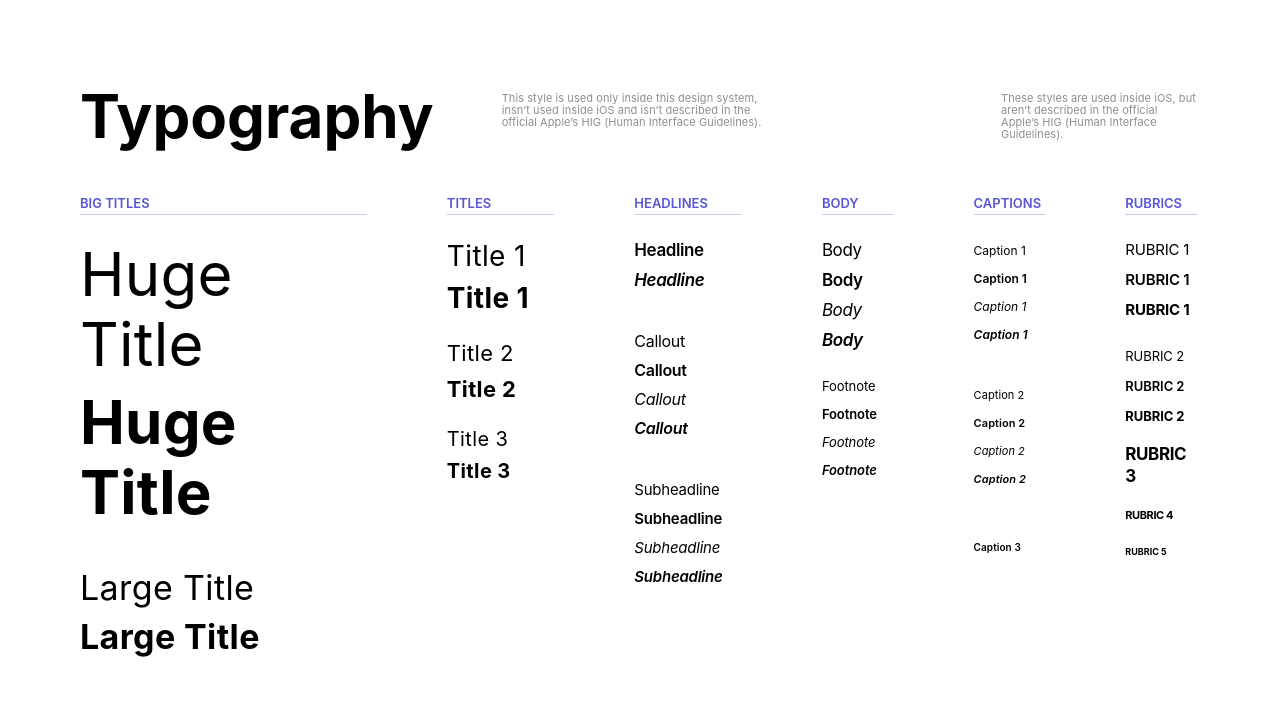
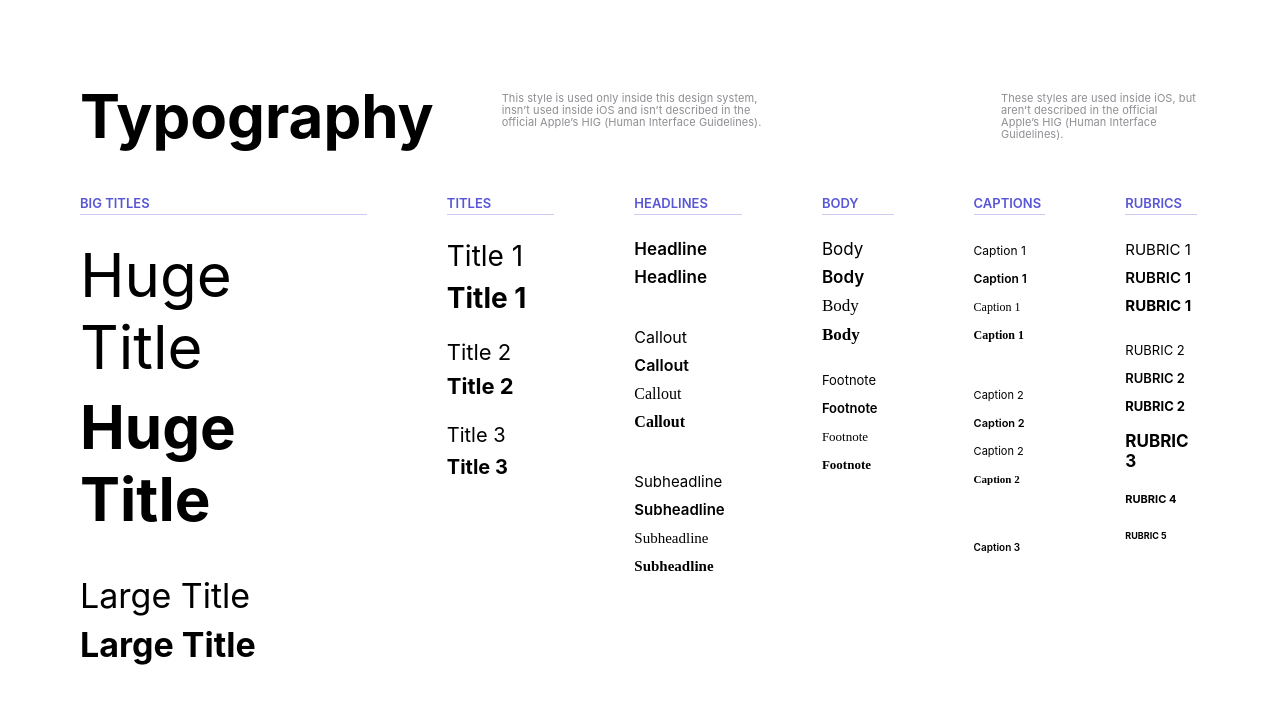
Before and after one commit to junseopsan/san-design-system, a React (Create React App) app: page /typography in a window 1280 px wide. Shown: the top 704 px of the page. Built offline with nearby package versions, Linux system fonts and the light colour scheme.

Commit message:
FIx: 리팩토링

```diff
--- a/src/styles/theme.ts
+++ b/src/styles/theme.ts
@@ -1,312 +1,98 @@
 import { css } from '@emotion/react'
 
-const fontNomalStyle = css`
-  font-weight: 400;
-`
-const fontSemiBoldStyle = css`
-  font-weight: 600;
-`
-const fontBoldStyle = css`
-  font-weight: 700;
-`
-const fontItalicStyle = css`
-  font-style: italic;
-`
-const textUpperCaseStyle = css`
-  text-transform: uppercase;
-`
-const hugeTitleCmmStyle = css`
-    font-size: 60px;
-    line-height: 70px;
-    letter-spacing: 0.25px;
-`
-const largeTitleCmmStyle = css`
-    font-size: 34px;
-    line-height: 41px;
-    letter-spacing: 0.374px;
-`
-const titleOneCmmStyle = css`
-    font-size: 28px;
-    line-height: 34px;
-    letter-spacing: 0.364px;
-`
-const titleTwoCmmStyle = css`
-    font-size: 22px;
-    line-height: 28px;
-    letter-spacing: 0.35px;
-`
-const titleThreeCmmStyle = css`
-    font-size: 20px;
-    line-height: 24px;
-    letter-spacing: 0.38px;
-`
-const headlinesCmmStyle = css`
-    font-size: 17px;
-    line-height: 22px;
-    letter-spacing: -0.408px;
-`
-const calloutCmmStyle = css`
-    font-size: 16px;
-    line-height: 21px;
-    letter-spacing: -0.32px;
-`
-const subheadlineCmmStyle = css`
-    font-size: 15px;
-    line-height: 20px;
-    letter-spacing: -0.24px;
-`
-const bodyCmmStyle = css`
-    font-size: 17px;
-    line-height: 22px;
-    letter-spacing: -0.408px;
-`
-const footnoteCmmStyle = css`
-    font-size: 13px;
-    line-height: 16px;
-    letter-spacing: -0.078px;
-`
-const captions1CmmStyle = css`
-    font-size: 12px;
-    line-height: 16px;
-`
-const captions2CmmStyle = css`
-    font-size: 11px;
-    line-height: 12px;
-    letter-spacing: 0.066px;
-`
-const captions3CmmStyle = css`
-    font-size: 10px;
-    line-height: 12px;
-    letter-spacing: 0.07px;
-`
-const rubric1CmmStyle = css`
-    font-size: 15px;
-    line-height: 22px;
-    letter-spacing: -0.21px;
-`
-const rubric2CmmStyle = css`
-    font-size: 13px;
-    line-height: 22px;
-    letter-spacing: -0.07px;
-`
-const rubric3CmmStyle = css`
-    font-size: 17px;
-    line-height: 22px;
-    letter-spacing: -0.41px;
-`
-const rubric4CmmStyle = css`
-    font-size: 11px;
-    line-height: 16px;
-    letter-spacing: -0.41px;
-`
-const rubric5CmmStyle = css`
-    font-size: 9px;
-    line-height: 22px;
-`
+const fontSizeMap = {
+  nine: 9,
+  oneZero: 10,
+  oneOne: 11,
+  oneTwo: 12,
+  oneThree: 13,
+  oneFive: 15,
+  oneSix: 16,
+  oneSeven: 17,
+  twoZero: 20,
+  twoTwo: 22,
+  twoEight: 28,
+  threeFour: 34,
+  sixZero: 60,
+} as const
+
+const fontWeightMap = {
+  normal:400,
+  semiBold:600,
+  bold:700,
+}
+
+const generateTypography = (
+  size: keyof typeof fontSizeMap,
+  weight: keyof typeof fontWeightMap,
+  fontFamily?:string,
+  textTransform?:string
+) => {
+  return css`
+    font-size: ${fontSizeMap[size]}px;
+    font-weight: ${fontWeightMap[weight]};
+    font-family: ${fontFamily};
+    text-transform: ${textTransform};
+  `
+}
+
+// todo : generateTypography 추상화. 반복을 줄여보자. iterate. map. 클로져. 커링기법. 등등. 리버스 엔지니어링. emotion. react. <- 리버스 엔지니어링.
+// 리액트 렌더링. 라이브러리를 전체 x. 렌더링 해주는 부분. 시간이 걸려도 천천히 한줄씩. 인사이트. 어떻게든.
+// 리버스 엔지니어링. 남들 안하는 행위를 할수록 스코프가 좁아진다. 호기심에서 시작한다. 성장을 위해 x 오래가지 못한다.
+// tsx html markup. babel. 추상구문트리. webpack 웹 번들링. 호기심.
+// 에프랩 없이 멘토링. 나 혼자서 할 수 있어야 한다. 감사합니다. 깃허브.
+// 내 성장에 누군가의 디펜더시가 걸려이으면 좋지않다.
+// 선두에 있을려면 혼자 해야한다. 제 앞에 있을 필요 없다.
+// 버셀. 3억. 트위터. 트위터.
+// 패턴. 커스텀훅. 훅병. 스트릭트. 컴포넌트패턴.
 
 const typography = {
-  hugeTitle60: css`
-    ${hugeTitleCmmStyle}
-    ${fontNomalStyle}
-  `,
-  hugeTitle60Bold: css`
-    ${hugeTitleCmmStyle}
-    ${fontBoldStyle}
-  `,
-  largeTitle34: css`
-    ${largeTitleCmmStyle}
-    ${fontNomalStyle}
-  `,
-  largeTitle34Bold: css`
-    ${largeTitleCmmStyle}
-    ${fontBoldStyle}
-  `,
-  titleOne28: css`
-    ${titleOneCmmStyle}
-    ${fontNomalStyle}
-  `,
-  titleOne28Bold: css`
-    ${titleOneCmmStyle}
-    ${fontBoldStyle}
-  `,
-  titleTwo22: css`
-    ${titleTwoCmmStyle}
-    ${fontNomalStyle}
-  `,
-  titleTwo22Bold: css`
-    ${titleTwoCmmStyle}
-    ${fontBoldStyle}
-  `,
-  titleThree20: css`
-    ${titleThreeCmmStyle}
-    ${fontNomalStyle}
-  `,
-  titleThree20Bold: css`
-    ${titleThreeCmmStyle}
-    ${fontBoldStyle}
-  `,
-  headlines17SemiBold: css`
-    ${headlinesCmmStyle}
-    ${fontSemiBoldStyle}
-  `,
-  headlines17SemiBoldItalic: css`
-    ${headlinesCmmStyle}
-    ${fontSemiBoldStyle}
-    ${fontItalicStyle}
-  `,
-  callout16: css`
-    ${calloutCmmStyle}
-    ${fontNomalStyle}
-  `,
-  callout16SemiBold: css`
-    ${calloutCmmStyle}
-    ${fontSemiBoldStyle}
-  `,
-  callout16Italic: css`
-    ${calloutCmmStyle}
-    ${fontItalicStyle}
-  `,
-  callout16SemiBoldItalic: css`
-    ${calloutCmmStyle}
-    ${fontSemiBoldStyle}
-    ${fontItalicStyle}
-  `,
-  subheadline15: css`
-    ${subheadlineCmmStyle}
-    ${fontNomalStyle}
-  `,
-  subheadline15SemiBold: css`
-    ${subheadlineCmmStyle}
-    ${fontSemiBoldStyle}
-  `,
-  subheadline15Italic: css`
-    ${subheadlineCmmStyle}
-    ${fontItalicStyle}
-  `,
-  subheadline15SemiBoldItalic: css`
-    ${subheadlineCmmStyle}
-    ${fontSemiBoldStyle}
-    ${fontItalicStyle}
-  `,
-  body17: css`
-    ${bodyCmmStyle}
-    ${fontNomalStyle}
-  `,
-  body17SemiBold: css`
-    ${bodyCmmStyle}
-    ${fontSemiBoldStyle}
-  `,
-  body17Italic: css`
-    ${bodyCmmStyle}
-    ${fontItalicStyle}
-  `,
-  body17SemiBoldItalic: css`
-    ${bodyCmmStyle}
-    ${fontSemiBoldStyle}
-    ${fontItalicStyle}
-  `,
-  footnote13: css`
-    ${footnoteCmmStyle}
-    ${fontNomalStyle}
-  `,
-  footnote13SemiBold: css`
-    ${footnoteCmmStyle}
-    ${fontSemiBoldStyle}
-  `,
-  footnote13Italic: css`
-    ${footnoteCmmStyle}
-    ${fontItalicStyle}
-    `,
-  footnote13SemiBoldItalic: css`
-    ${footnoteCmmStyle}
-    ${fontSemiBoldStyle}
-    ${fontItalicStyle}
-    `,
-    captions12: css`
-      ${captions1CmmStyle}
-      ${fontNomalStyle}
-    `,
-    captions12SemiBold: css`
-      ${captions1CmmStyle}
-      ${fontSemiBoldStyle}
-    `,
-    captions12Italic: css`
-      ${captions1CmmStyle}
-      ${fontNomalStyle}
-      ${fontItalicStyle}
-    `,
-    captions12SemiBoldItalic: css`
-      ${captions1CmmStyle}
-      ${fontSemiBoldStyle}
-      ${fontItalicStyle}
-    `,
-    captions11: css`
-      ${captions2CmmStyle}
-      ${fontNomalStyle}
-    `,
-    captions11SemiBold: css`
-      ${captions2CmmStyle}
-      ${fontSemiBoldStyle}
-    `,
-    captions11Italic: css`
-      ${captions2CmmStyle}
-      ${fontNomalStyle}
-      ${fontItalicStyle}
-    `,
-    captions11SemiBoldItalic: css`
-      ${captions2CmmStyle}
-      ${fontSemiBoldStyle}
-      ${fontItalicStyle}
-    `,
-    captions10SemiBold: css`
-      ${captions3CmmStyle}
-      ${fontSemiBoldStyle}
-    `,
-    rubric15: css`
-      ${rubric1CmmStyle}
-      ${fontNomalStyle}
-      ${textUpperCaseStyle}
-    `,
-    rubric15SemiBold: css`
-      ${rubric1CmmStyle}
-      ${fontSemiBoldStyle}
-      ${textUpperCaseStyle}
-    `,
-    rubric15Bold: css`
-      ${rubric1CmmStyle}
-      ${fontBoldStyle}
-      ${textUpperCaseStyle}
-    `,
-    rubric13: css`
-      ${rubric2CmmStyle}
-      ${fontNomalStyle}
-      ${textUpperCaseStyle}
-    `,
-    rubric13SemiBold: css`
-      ${rubric2CmmStyle}
-      ${fontSemiBoldStyle}
-      ${textUpperCaseStyle}
-    `,
-    rubric13Bold: css`
-      ${rubric2CmmStyle}
-      ${fontBoldStyle}
-      ${textUpperCaseStyle}
-    `,
-    rubric17Bold: css`
-      ${rubric3CmmStyle}
-      ${fontBoldStyle}
-      ${textUpperCaseStyle}
-    `,
-    rubric11Bold: css`
-      ${rubric4CmmStyle}
-      ${fontBoldStyle}
-      ${textUpperCaseStyle}
-    `,
-    rubric9Bold: css`
-      ${rubric5CmmStyle}
-      ${fontBoldStyle}
-      ${textUpperCaseStyle}
-    `,
+  hugeTitle60: generateTypography("sixZero","normal"),
+  hugeTitle60Bold: generateTypography("sixZero", "bold"),
+  largeTitle34: generateTypography("threeFour", "normal"),
+  largeTitle34Bold: generateTypography("threeFour", "bold"),
+  titleOne28: generateTypography("twoEight", "normal"),
+  titleOne28Bold: generateTypography("twoEight", "bold"),
+  titleTwo22: generateTypography("twoTwo", "normal"),
+  titleTwo22Bold: generateTypography("twoTwo", "bold"),
+  titleThree20: generateTypography("twoZero", "normal"),
+  titleThree20Bold: generateTypography("twoZero", "bold"),
+  headlines17SemiBold: generateTypography("oneSeven", "semiBold"),
+  headlines17SemiBoldItalic: generateTypography("oneSeven", "semiBold"),
+  callout16: generateTypography("oneSix", "normal"),
+  callout16SemiBold: generateTypography("oneSix", "semiBold"),
+  callout16Italic: generateTypography("oneSix", "normal", 'italic'),
+  callout16SemiBoldItalic: generateTypography("oneSix", "semiBold", 'italic'),
+  subheadline15: generateTypography("oneFive", "normal"),
+  subheadline15SemiBold: generateTypography("oneFive", "semiBold"),
+  subheadline15Italic: generateTypography("oneFive", "normal", 'italic'),
+  subheadline15SemiBoldItalic: generateTypography("oneFive", "semiBold", 'italic'),
+  body17: generateTypography("oneSeven", "normal"),
+  body17SemiBold: generateTypography("oneSeven", "semiBold"),
+  body17Italic: generateTypography("oneSeven", "normal", 'italic'),
+  body17SemiBoldItalic: generateTypography("oneSeven", "semiBold", 'italic'),
+  footnote13: generateTypography("oneThree", "normal"),
+  footnote13SemiBold: generateTypography("oneThree", "semiBold"),
+  footnote13Italic: generateTypography("oneThree", "normal", 'italic'),
+  footnote13SemiBoldItalic: generateTypography("oneThree", "semiBold", 'italic'),
+  captions12: generateTypography("oneTwo", "normal"),
+  captions12SemiBold: generateTypography("oneTwo", "semiBold"),
+  captions12Italic: generateTypography("oneTwo", "normal", 'italic'),
+  captions12SemiBoldItalic: generateTypography("oneTwo", "semiBold", 'italic'),
+  captions11: generateTypography("oneOne", "normal"),
+  captions11SemiBold: generateTypography("oneOne", "semiBold"),
+  captions11Italic: generateTypography("oneOne", "normal"),
+  captions11SemiBoldItalic: generateTypography("oneOne", "semiBold", 'italic'),
+  captions10SemiBold: generateTypography("oneZero", "semiBold"),
+  rubric15: generateTypography("oneFive", "normal", '', 'uppercase'),
+  rubric15SemiBold: generateTypography("oneFive", "semiBold", '', 'uppercase'),
+  rubric15Bold: generateTypography("oneFive", "bold", '', 'uppercase'),
+  rubric13: generateTypography("oneThree", "normal", '', 'uppercase'),
+  rubric13SemiBold: generateTypography("oneThree", "semiBold", '', 'uppercase'),
+  rubric13Bold: generateTypography("oneThree", "bold", '', 'uppercase'),
+  rubric17Bold: generateTypography("oneSeven", "bold", '', 'uppercase'),
+  rubric11Bold: generateTypography("oneOne", "bold", '', 'uppercase'),
+  rubric9Bold: generateTypography("nine", "bold", '', 'uppercase'),
 } as const
 
 const theme = {
```
